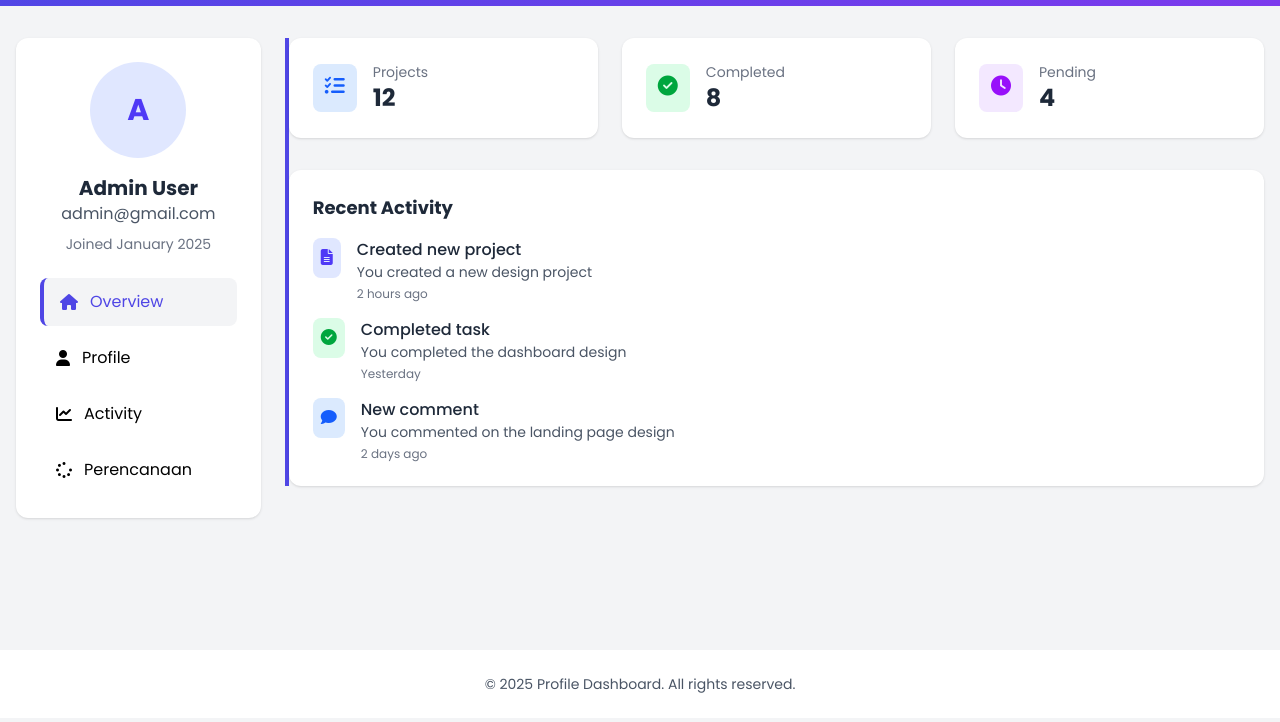
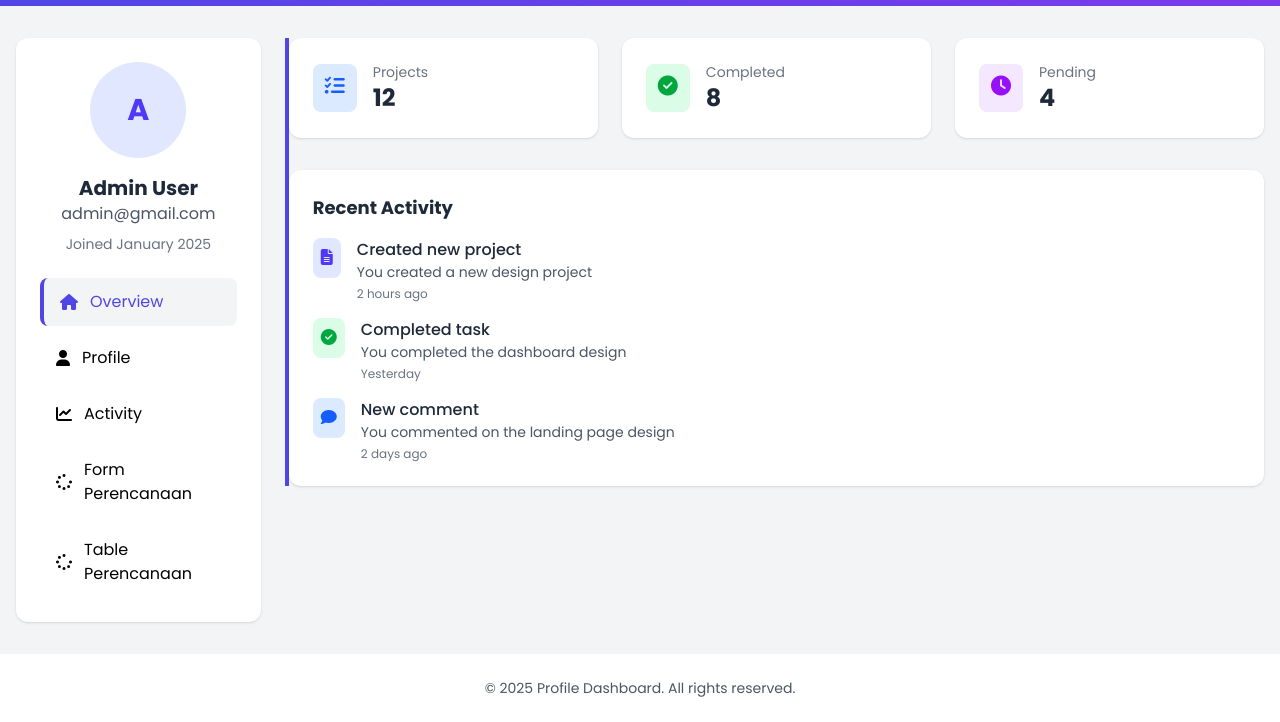
Before and after one commit to MKhalfanRD/uiForm, a website: page index.html in a window 1280 px wide. Shown: the part 82-804 px from the top of the page. Drawn offline with Linux system fonts and the light colour scheme.

Commit message:
menu form

```diff
--- a/components/sidebar.html
+++ b/components/sidebar.html
@@ -21,10 +21,17 @@
               <span>Activity</span>
             </a>
             <a
+              href="#" data-page="perencanaan"
+              class="nav-item flex items-center px-4 py-3 rounded-lg"
+            >
+              <i class="fas fa-spinner mr-3"></i>
+              <span>Form Perencanaan</span>
+            </a>
+            <a
               href="#" data-page="table-perencanaan"
               class="nav-item flex items-center px-4 py-3 rounded-lg"
             >
               <i class="fas fa-spinner mr-3"></i>
-              <span>Perencanaan</span>
+              <span>Table Perencanaan</span>
             </a>
           </nav>
```
Also changed, not shown: components/table-perencanaan.html (+3 -3 lines).
